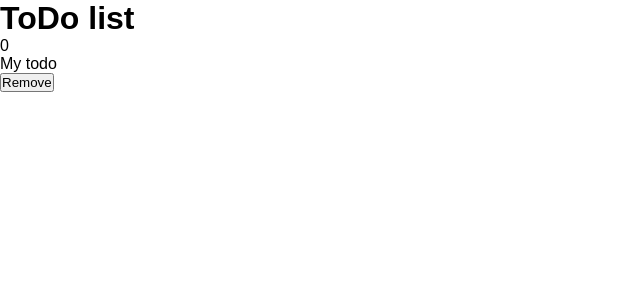
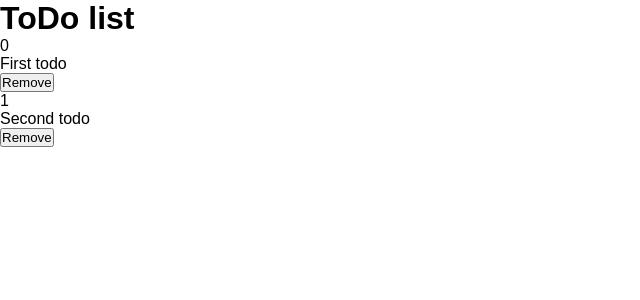
Before and after one commit to Brock-Merritt/Angular-TD, an Angular app in the folder todo-angular-app/: page / in a window 1280 px wide. Shown: the top 300 px of the page, without its empty margins (0-640 px from the left). Built offline with nearby package versions, Linux system fonts and the light colour scheme.

Commit message:
t.c.html added ngFor= i to run each component subsequently

```diff
--- a/todo-angular-app/src/app/components/todos/todos.component.html
+++ b/todo-angular-app/src/app/components/todos/todos.component.html
@@ -1,8 +1,8 @@
 <div class="todos">
 
-    <div class="todo">
-        <div class="id">0</div>
-        <div class="content">My todo</div>
+    <div class="todo" *ngFor="let todo of todos; let i =index;">
+        <div class="id">{{ i }}</div>
+        <div class="content">{{todo.content}}</div>
         <button class="delete">Remove</button>
     </div>
 </div>
```
